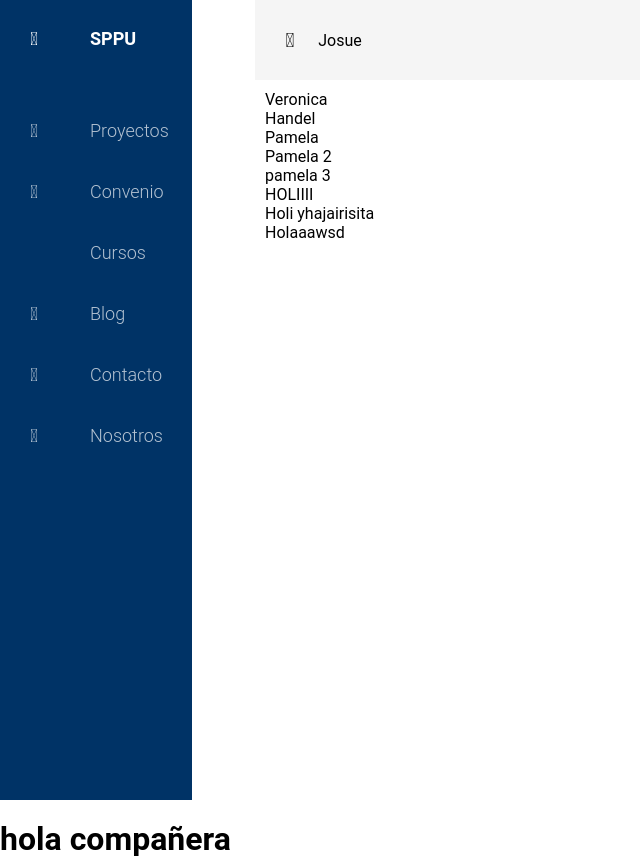
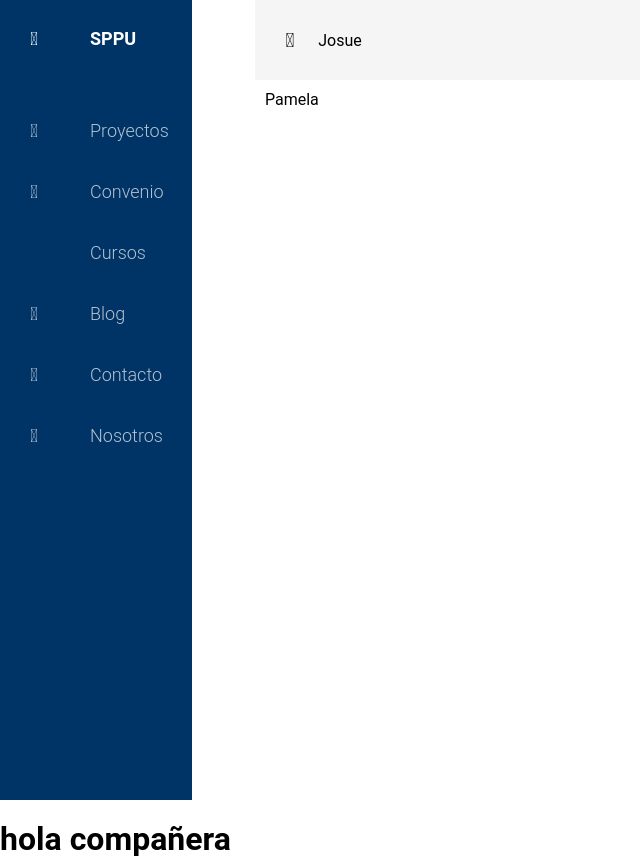
Before and after one commit to handellazo/FrontendPI4S, an Angular app: page /home/proyecto in a window 1280 px wide. Shown: the whole page, without its empty margins (0-640 px from the left). Built offline with nearby package versions, Linux system fonts and the light colour scheme.

Commit message:
Primer commit

```diff
--- a/src/app/modules/Proyecto/pages/proyecto/proyecto.component.html
+++ b/src/app/modules/Proyecto/pages/proyecto/proyecto.component.html
@@ -1,8 +1,2 @@
-<p>Veronica</p>
-<p>Handel</p>
+
 <p>Pamela</p>
-<p>Pamela 2</p>
-<p>pamela 3</p>
-<P>HOLIIII</P>
-<div>Holi yhajairisita</div>
-<p>Holaaawsd</p>
```
